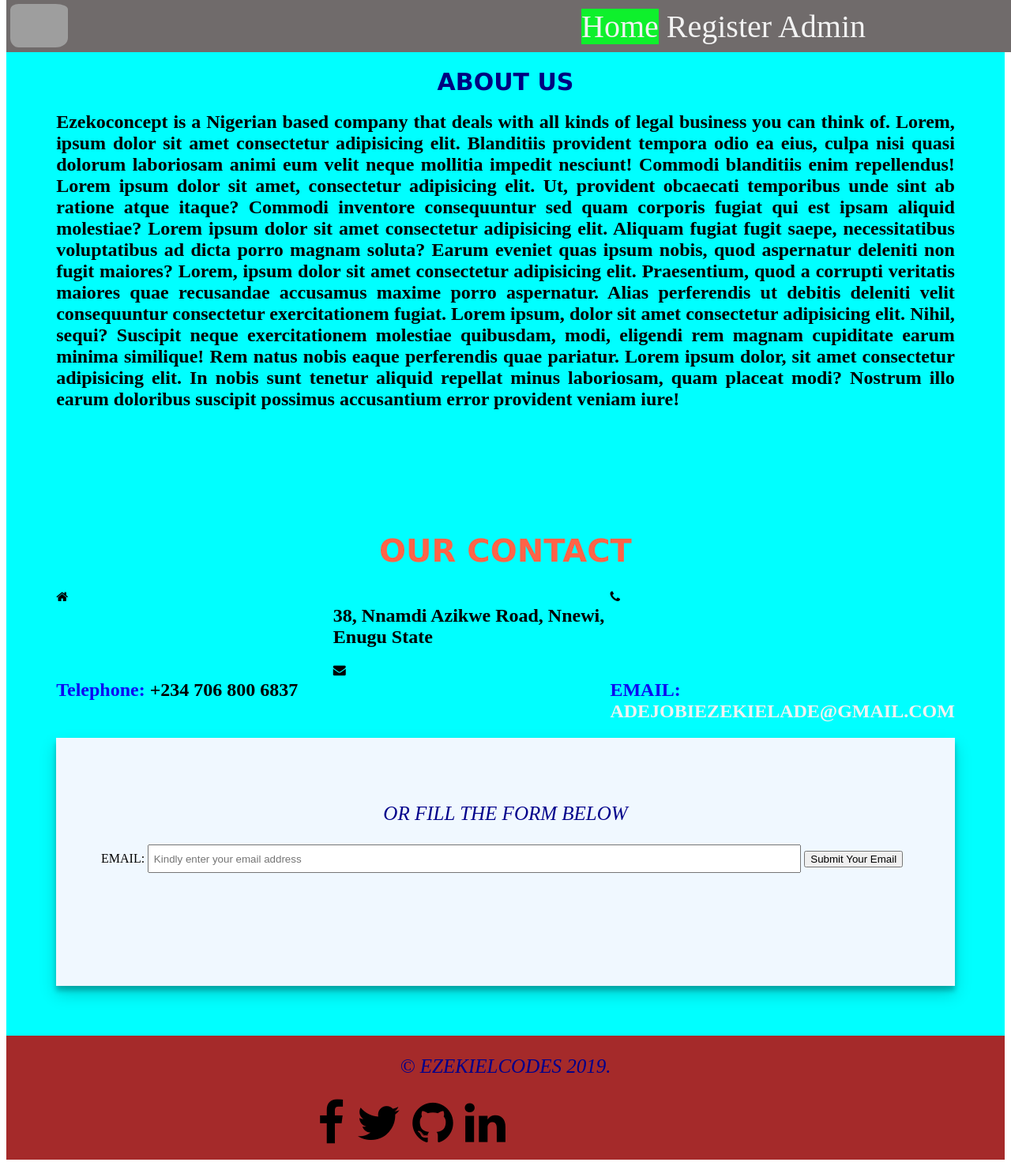
After one commit to Ezeko/retreat, a PHP site: page / in a window 1280 px wide. The commit adds this page. Shown: the whole page at 79% size. Run offline with PHP 8.4, Linux system fonts and the light colour scheme; grey boxes are pictures that could not be loaded.

Commit message:
added landing page

```diff
--- a/backend/reg_validate.php
+++ b/backend/reg_validate.php
@@ -65,7 +65,7 @@ echo  "<script>alert('Participant Already Registered!!!'); window.location.repla
     $query = mysqli_query($conn, $sql) or die(mysqli_error($conn));
 
     if ($query){
-        echo  "<script>alert('Participant Registered Successfully.!!!'); window.location.replace('../register.html');</script>";
+        echo  "<script>alert('Participant Registered Successfully.!!!'); window.location.replace('../index.html');</script>";
 
     }
 }
--- /dev/null
+++ b/css/index_style.css
@@ -0,0 +1,175 @@
+.container{
+    display: grid;
+    grid-template-rows: auto 1fr auto;
+    grid-template-columns: repeat(2, 1fr);
+    grid-template-areas:
+    "header header"
+    "main main"
+    "footer footer";
+    min-height: 1000px;
+}
+p{
+    text-align: center;
+    color: darkblue;
+    font-size: 25px;
+    text-transform: uppercase;
+    font-style: oblique;
+}
+#header{
+    grid-area: header;
+    background-color: rgb(112, 107, 107);
+    width: 100%;
+    transform: relative;
+    position: fixed;
+    top: 0;
+    scroll-padding: 10px;
+    padding-right: 25%;
+    padding-bottom: 2px;
+    float: inline-start;
+}
+#header-img{
+    height:55px;
+    border-radius: 20%;
+    padding-top: 5px;
+    padding-left: 5px;
+}
+#header-img:hover{
+    transform: rotate(40deg);
+}
+@media (max-width:720px){
+    #nav-bar{
+        font-size:20px;
+        float:right;
+        padding-right: 20%;
+        overflow: hidden;
+        padding-top: 10px;
+
+    }
+}
+@media (min-width:1200px){
+#nav-bar{
+    font-size:40px;
+    float:right;
+    padding-right: 15%;
+    overflow: hidden;
+    padding-top: 10px;
+
+}}
+a{
+    text-align: center;
+    text-decoration: none;
+    color: #f2f2f2;
+
+}
+a:hover{
+    background-color: blue;
+}
+a.active{
+    background-color: rgb(14, 240, 44);
+}
+#main{
+    grid-area: main;
+    background-color: aqua;
+    width:100%;
+    display: block;
+
+}
+#footer{
+    background-color: brown;
+    grid-area: footer;
+
+}
+#about-h1{
+    padding-top: 45px;
+    width:100%;
+    font-size:30px;
+    text-align: center;
+    color: navy;
+    font-family: Verdana, Geneva, Tahoma, sans-serif;
+
+}
+
+/*display for mobile*/
+@media (max-width:600px){
+    .social{
+        float: right;
+        color: blue;
+        padding-right: 10%;
+        padding-bottom: 2px;
+        font-size: 20px;
+    }
+    #contact-h1{
+        padding-top: 45px;
+        width:100%;
+        display: block;
+        font-size:25px;
+        text-align: center;
+        color: tomato;
+        font-family: Verdana, Geneva, Tahoma, sans-serif;
+
+    }
+    #contact-details{
+        display: block;
+    }
+}
+b{
+    color: rgb(13, 9, 241);
+}
+/*display for tablets and bigger screens*/
+@media (min-width:720px){
+.social{
+    float: right;
+    padding-right: 50%;
+    padding-bottom: 10px;
+    font-size: 60px;
+}
+#contact-h1{
+    padding-top: 45px;
+    width:100%;
+    font-size:40px;
+    text-align: center;
+    color: tomato;
+    font-family: Verdana, Geneva, Tahoma, sans-serif;
+
+}
+#contact-details{
+    display: grid;
+    grid-template-rows: auto;
+    grid-template-columns: repeat(3, 1fr);
+}
+#email{
+    width:80%;
+    height: 15%;
+}
+#submit{
+    height: 18%;
+
+}
+}
+#submit{
+    background-color: rgb(148, 4, 4);
+}
+#submit:hover{
+    background-color: yellowgreen;
+}
+#about{
+    font-display: justify;
+    text-align: justify;
+    display: block;
+    padding-top: 1%;
+    padding-right: 5%;
+    padding-left:5%;
+}
+
+#contact{
+     display: inherit;
+    padding: 5%;
+
+}
+#form{
+    background-color: aliceblue;
+    height: 200px;
+    padding:5%;
+
+    box-shadow: 0 10px 20px rgba(0,0,0,0.19), 0 6px 6px rgba(0,0,0,0.23);
+}
--- /dev/null
+++ b/index.html
@@ -0,0 +1,80 @@
+<!DOCTYPE html>
+<html>
+    <head>
+            <link rel="icon" type="image/jpg" href='https://res.cloudinary.com/ezeko/image/upload/v1574728286/images/dlcm_logo_tyrhka.jpg'>
+
+<link rel="stylesheet" href="https://cdnjs.cloudflare.com/ajax/libs/font-awesome/4.7.0/css/font-awesome.min.css">
+            <title>DLDR | Home</title>
+            <meta name="viewport" content="width=device-width initial-scale=1">
+            <meta name="description" content="responsive landing page, made by adejobi ezekiel, responsive landing page template, made in nigeria">
+            <meta name="keyword" content="Ezekielcodes, responsive web form, 100days of coding, Adejobi Ezekiel, Ezekoconcept, ezeko, FreeCodeCamp-Ezeko,
+             html5, html, php developer, css template, landing page, landing page template">
+
+        <link rel="stylesheet" type="text/css" href="./css/index_style.css">
+
+    </head>
+    <body>
+        <div class="container">
+            <div id="header">
+                    <img src='https://res.cloudinary.com/ezeko/image/upload/v1574728286/images/dlcm_logo_tyrhka.jpg' id="header-img">
+                <nav id="nav-bar">
+                    <a href="#" class="active nav-link">Home</a>
+                    <a href="./register.html" class="nav-link"> Register</a>
+                    <a href="#about" class="nav-link"> Admin </a>
+
+                </nav>
+            </nav></div>
+            <div id="main">
+                <div id="about">
+                    <h1 id="about-h1">ABOUT US</h1>
+                    <h2>Ezekoconcept is a Nigerian based company that deals with all kinds of legal business you can think of.
+                        Lorem, ipsum dolor sit amet consectetur adipisicing elit.
+                         Blanditiis provident tempora odio ea eius,
+                         culpa nisi quasi dolorum laboriosam animi eum velit neque mollitia impedit nesciunt!
+                          Commodi blanditiis enim repellendus!
+                          Lorem ipsum dolor sit amet, consectetur adipisicing elit.
+                           Ut, provident obcaecati temporibus unde sint ab ratione atque itaque?
+                           Commodi inventore consequuntur sed quam corporis fugiat qui est ipsam aliquid molestiae?
+                           Lorem ipsum dolor sit amet consectetur adipisicing elit. Aliquam fugiat fugit saepe,
+                            necessitatibus voluptatibus ad dicta porro magnam soluta? Earum eveniet quas ipsum nobis,
+                            quod aspernatur deleniti non fugit maiores?
+                            Lorem, ipsum dolor sit amet consectetur adipisicing elit.
+                            Praesentium, quod a corrupti veritatis maiores quae recusandae accusamus maxime porro aspernatur.
+                            Alias perferendis ut debitis deleniti velit consequuntur consectetur exercitationem fugiat.
+                            Lorem ipsum, dolor sit amet consectetur adipisicing elit. Nihil, sequi?
+                            Suscipit neque exercitationem molestiae quibusdam, modi, eligendi rem magnam cupiditate earum minima similique!
+                            Rem natus nobis eaque perferendis quae pariatur.
+                            Lorem ipsum dolor, sit amet consectetur adipisicing elit. In nobis sunt tenetur aliquid repellat minus laboriosam,
+                            quam placeat modi? Nostrum illo earum doloribus suscipit possimus accusantium error provident veniam iure!
+                    </h2>
+                </div>
+                <div id="contact">
+                <h1 id="contact-h1">OUR CONTACT</h1>
+                <div id="contact-details">
+                    <i class="fa fa-home"></i><h2>38, Nnamdi Azikwe Road, Nnewi, Enugu State</h2>
+                    <i class="fa fa-phone"></i><h2><b>Telephone: </b> +234 706 800 6837</h2>
+                    <i class="fa fa-envelope"></i><h2><b>EMAIL: </b><a href="mailto:adejobiezekielade@gmail.com">ADEJOBIEZEKIELADE@GMAIL.COM</a></h2>
+                </div>
+
+                    <form type="POST" id="form" action="https://www.freecodecamp.com/email-submit">
+
+                    <p>OR Fill the form below</p>
+                        <label for="email">EMAIL: </label>
+                        <input type="email" id="email" placeholder=" Kindly enter your email address" required>
+                        <button type="submit" value="SUBMIT">Submit Your Email</button>
+                    </form>
+                </div>
+            </div>
+            <div id="footer">
+                   <p> &copy Ezekielcodes 2019.</p>
+                   <div class="social">
+                   <i class="fa fa-facebook"></i>
+                    <i class="fa fa-twitter" ></i>
+                    <i class="fa fa-github" ></i>
+                    <i class="fa fa-linkedin" ></i>
+                </div>
+            </div>
+            </div>
+    </body>
+
+</html>
```
Also changed, not shown: register.html (+8 -0 lines).
